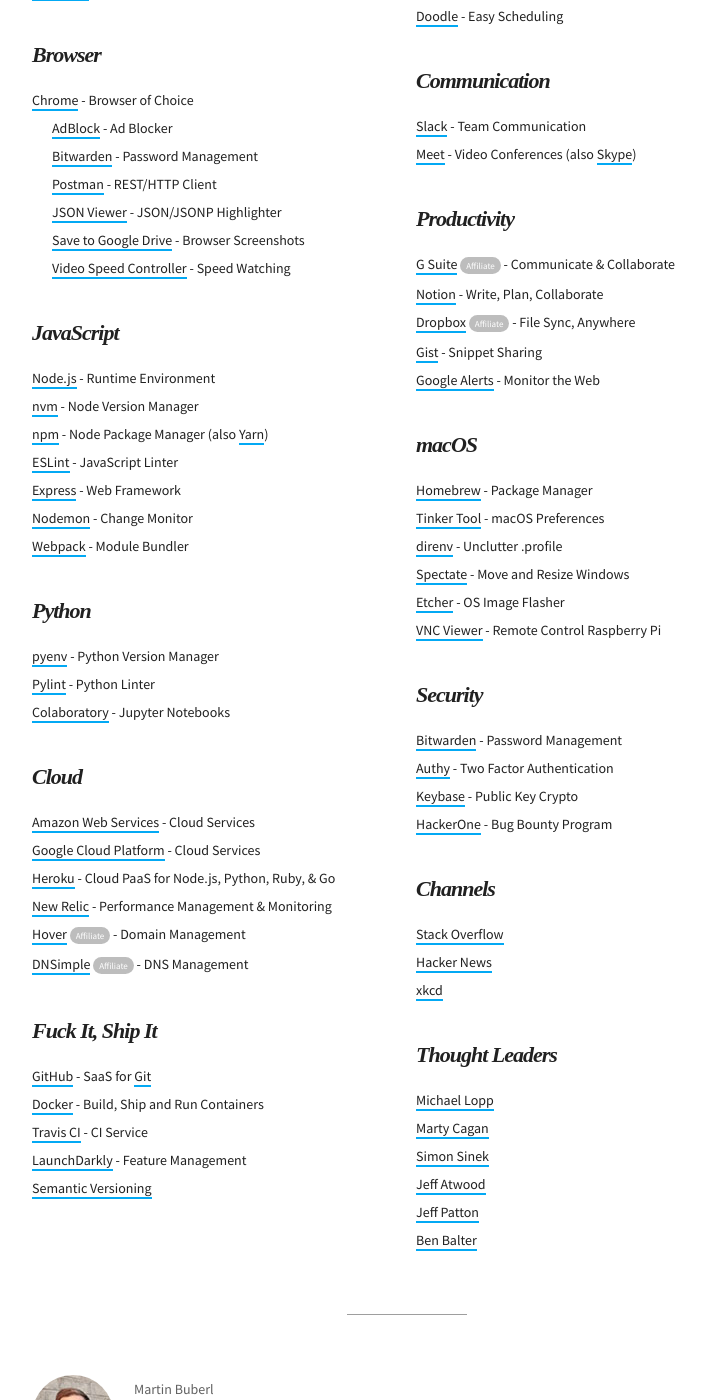
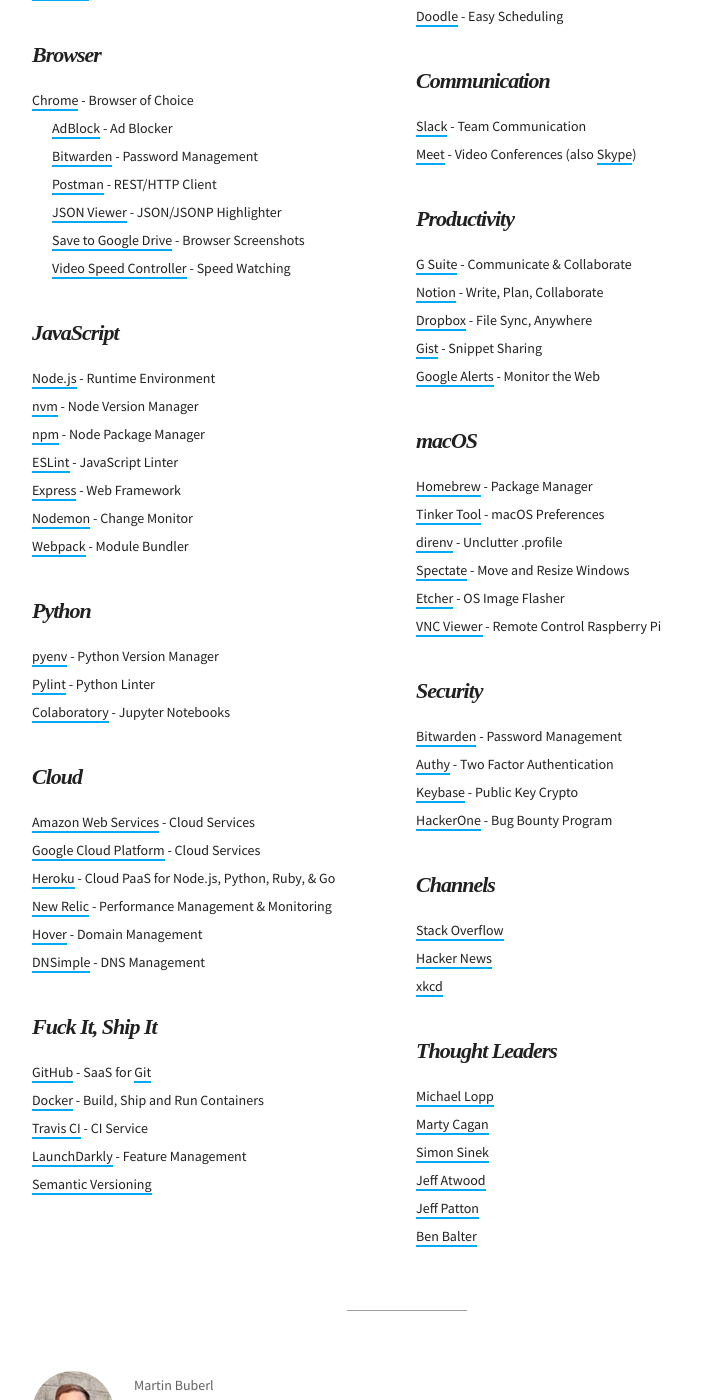
Before and after one commit to martinbuberl/martinbuberl.github.io, a Jekyll site: the page built from docs/resources.md, in a window 1280 px wide and 1400 px high, scrolled down 599 px. Shown: the whole window, without its empty margins (233-939 px from the left). Built offline with Jekyll 4.4.1, drawn with Linux system fonts in a browser that asks for light colours; nearby versions of some CDN libraries; some web fonts are replaced.

Commit message:
Updated to HTTPS, removed YARN, updated outdated links, removed affiliate links for Hover, DNSimple, G Suite and Dropbox

```diff
--- a/docs/resources.md
+++ b/docs/resources.md
@@ -29,7 +29,7 @@ Here are my bookmarks of software, services and resources, the essentials if you
   <div class="wrapper">
     <h3 id="browser" class="has-permalink">Browser<a class="permalink" title="Permalink" href="#browser">#</a></h3>
     <ul>
-      <li><a target="_blank" href="https://www.google.com/chrome/browser/">Chrome</a> - Browser of Choice
+      <li><a target="_blank" href="https://www.google.com/chrome/">Chrome</a> - Browser of Choice
         <ul>
           <li><a target="_blank" href="https://chrome.google.com/webstore/detail/adblock/gighmmpiobklfepjocnamgkkbiglidom">AdBlock</a> - Ad Blocker</li>
           <li><a target="_blank" href="https://chrome.google.com/webstore/detail/bitwarden-free-password-m/nngceckbapebfimnlniiiahkandclblb?h1=en">Bitwarden</a> - Password Management</li>
@@ -44,12 +44,12 @@ Here are my bookmarks of software, services and resources, the essentials if you
   <div class="wrapper">
     <h3 id="javascript" class="has-permalink">JavaScript<a class="permalink" title="Permalink" href="#javascript">#</a></h3>
     <ul>
-      <li><a target="_blank" href="http://nodejs.org/">Node.js</a> - Runtime Environment</li>
+      <li><a target="_blank" href="https://nodejs.org/">Node.js</a> - Runtime Environment</li>
       <li><a target="_blank" href="https://github.com/creationix/nvm">nvm</a> - Node Version Manager</li>
-      <li><a target="_blank" href="https://www.npmjs.com/">npm</a> - Node Package Manager (also <a target="_blank" href="https://yarnpkg.com/">Yarn</a>)</li>
-      <li><a target="_blank" href="http://eslint.org/">ESLint</a> - JavaScript Linter</li>
-      <li><a target="_blank" href="http://expressjs.com/">Express</a> - Web Framework</li>
-      <li><a target="_blank" href="http://nodemon.io/">Nodemon</a> - Change Monitor</li>
+      <li><a target="_blank" href="https://www.npmjs.com/">npm</a> - Node Package Manager</li>
+      <li><a target="_blank" href="https://eslint.org/">ESLint</a> - JavaScript Linter</li>
+      <li><a target="_blank" href="https://expressjs.com/">Express</a> - Web Framework</li>
+      <li><a target="_blank" href="https://nodemon.io/">Nodemon</a> - Change Monitor</li>
       <li><a target="_blank" href="https://webpack.js.org/">Webpack</a> - Module Bundler</li>
     </ul>
   </div>
@@ -64,29 +64,29 @@ Here are my bookmarks of software, services and resources, the essentials if you
   <div class="wrapper">
     <h3 id="cloud" class="has-permalink">Cloud<a class="permalink" title="Permalink" href="#cloud">#</a></h3>
     <ul>
-      <li><a target="_blank" href="http://aws.amazon.com/">Amazon Web Services</a> - Cloud Services</li>
+      <li><a target="_blank" href="https://aws.amazon.com/">Amazon Web Services</a> - Cloud Services</li>
       <li><a target="_blank" href="https://cloud.google.com/">Google Cloud Platform</a> - Cloud Services</li>
       <li><a target="_blank" href="https://www.heroku.com/">Heroku</a> - Cloud PaaS for Node.js, Python, Ruby,  &amp; Go</li>
       <li><a target="_blank" href="https://newrelic.com/">New Relic</a> - Performance Management &amp; Monitoring</li>
-      <li><a target="_blank" class="affiliate" href="https://hover.com/ySqMyxoq">Hover</a> - Domain Management</li>
-      <li><a target="_blank" class="affiliate" href="https://dnsimple.com/r/4e99a03af0e208">DNSimple</a> - DNS Management</li>
+      <li><a target="_blank" href="https://hover.com/">Hover</a> - Domain Management</li>
+      <li><a target="_blank" href="https://dnsimple.com/">DNSimple</a> - DNS Management</li>
     </ul>
   </div>
   <div class="wrapper">
     <h3 id="fuckit-shipit" class="has-permalink">Fuck It, Ship It<a class="permalink" title="Permalink" href="#fuckit-shipit">#</a></h3>
     <ul>
-      <li><a target="_blank" href="https://github.com/">GitHub</a> - SaaS for <a target="_blank" href="http://git-scm.com/">Git</a></li>
+      <li><a target="_blank" href="https://github.com/">GitHub</a> - SaaS for <a target="_blank" href="https://git-scm.com/">Git</a></li>
       <li><a target="_blank" href="https://www.docker.com/">Docker</a> - Build, Ship and Run Containers</li>
       <li><a target="_blank" href="https://travis-ci.org/">Travis CI</a> - CI Service</li>
       <li><a target="_blank" href="https://launchdarkly.com/">LaunchDarkly</a> - Feature Management</li>
-      <li><a target="_blank" href="http://semver.org/">Semantic Versioning</a></li>
+      <li><a target="_blank" href="https://semver.org/">Semantic Versioning</a></li>
     </ul>
   </div>
   <div class="wrapper">
     <h3 id="analytics" class="has-permalink">Analytics<a class="permalink" title="Permalink" href="#analytics">#</a></h3>
     <ul>
       <li><a target="_blank" href="https://segment.com/">Segment</a> - Analytics Data Hub</li>
-      <li><a target="_blank" href="http://www.google.com/analytics/">Google Analytics</a> - Web Analytics</li>
+      <li><a target="_blank" href="https://www.google.com/analytics/">Google Analytics</a> - Web Analytics</li>
       <li><a target="_blank" href="https://chartio.com/">Chartio</a> - Data Exploration</li>
     </ul>
   </div>
@@ -95,7 +95,7 @@ Here are my bookmarks of software, services and resources, the essentials if you
     <ul>
       <li><a target="_blank" href="https://trello.com/martinbuberl/recommend">Trello</a> - Project Management</li>
       <li><a target="_blank" href="https://peakon.com/">Peakon</a> - Employee Engagement</li>
-      <li><a target="_blank" href="http://doodle.com/">Doodle</a> - Easy Scheduling</li>
+      <li><a target="_blank" href="https://doodle.com/">Doodle</a> - Easy Scheduling</li>
     </ul>
   </div>
   <div class="wrapper">
@@ -108,9 +108,9 @@ Here are my bookmarks of software, services and resources, the essentials if you
   <div class="wrapper">
     <h3 id="productivity" class="has-permalink">Productivity<a class="permalink" title="Permalink" href="#productivity">#</a></h3>
     <ul>
-      <li><a target="_blank" class="affiliate" href="http://goo.gl/xfPFhk">G Suite</a> - Communicate &amp; Collaborate</li>
+      <li><a target="_blank" href="https://gsuite.google.com/">G Suite</a> - Communicate &amp; Collaborate</li>
       <li><a target="_blank" href="https://www.notion.so/">Notion</a> - Write, Plan, Collaborate</li>
-      <li><a target="_blank" class="affiliate" href="https://db.tt/lwHYI3m">Dropbox</a> - File Sync, Anywhere</li>
+      <li><a target="_blank" href="https://www.dropbox.com/">Dropbox</a> - File Sync, Anywhere</li>
       <li><a target="_blank" href="https://gist.github.com/">Gist</a> - Snippet Sharing</li>
       <li><a target="_blank" href="https://www.google.com/alerts">Google Alerts</a> - Monitor the Web</li>
     </ul>
@@ -118,11 +118,11 @@ Here are my bookmarks of software, services and resources, the essentials if you
   <div class="wrapper">
     <h3 id="macos" class="has-permalink">macOS<a class="permalink" title="Permalink" href="#macos">#</a></h3>
     <ul>
-      <li><a target="_blank" href="http://brew.sh/">Homebrew</a> - Package Manager</li>
-      <li><a target="_blank" href="http://www.bresink.com/osx/TinkerTool.html">Tinker Tool</a> - macOS Preferences</li>
+      <li><a target="_blank" href="https://brew.sh/">Homebrew</a> - Package Manager</li>
+      <li><a target="_blank" href="https://www.bresink.com/osx/TinkerTool.html">Tinker Tool</a> - macOS Preferences</li>
       <li><a target="_blank" href="https://github.com/direnv/direnv">direnv</a> - Unclutter .profile</li>
-      <li><a target="_blank" href="http://spectacleapp.com/">Spectate</a> - Move and Resize Windows</li>
-      <li><a target="_blank" href="https://etcher.io/">Etcher</a> - OS Image Flasher</li>
+      <li><a target="_blank" href="https://www.spectacleapp.com/">Spectate</a> - Move and Resize Windows</li>
+      <li><a target="_blank" href="https://www.balena.io/etcher/">Etcher</a> - OS Image Flasher</li>
       <li><a target="_blank" href="https://www.realvnc.com/en/connect/download/viewer/">VNC Viewer</a> - Remote Control Raspberry Pi</li>
     </ul>
   </div>
@@ -138,20 +138,20 @@ Here are my bookmarks of software, services and resources, the essentials if you
   <div class="wrapper">
     <h3 id="channels" class="has-permalink">Channels<a class="permalink" title="Permalink" href="#channels">#</a></h3>
     <ul>
-      <li><a target="_blank" href="http://stackoverflow.com/">Stack Overflow</a></li>
+      <li><a target="_blank" href="https://stackoverflow.com/">Stack Overflow</a></li>
       <li><a target="_blank" href="https://news.ycombinator.com/">Hacker News</a></li>
-      <li><a target="_blank" href="http://xkcd.com/">xkcd</a></li>
+      <li><a target="_blank" href="https://xkcd.com/">xkcd</a></li>
     </ul>
   </div>
   <div class="wrapper">
     <h3 id="thought-leaders" class="has-permalink">Thought Leaders<a class="permalink" title="Permalink" href="#thought-leaders">#</a></h3>
     <ul>
-      <li><a target="_blank" href="http://randsinrepose.com/">Michael Lopp</a></li>
+      <li><a target="_blank" href="https://randsinrepose.com/">Michael Lopp</a></li>
       <li><a target="_blank" href="https://svpg.com/articles/">Marty Cagan</a></li>
       <li><a target="_blank" href="https://startwithwhy.com/">Simon Sinek</a></li>
-      <li><a target="_blank" href="http://blog.codinghorror.com/">Jeff Atwood</a></li>
+      <li><a target="_blank" href="https://blog.codinghorror.com/">Jeff Atwood</a></li>
       <li><a target="_blank" href="https://jpattonassociates.com/blog/">Jeff Patton</a></li>
-      <li><a target="_blank" href="http://ben.balter.com/">Ben Balter</a></li>
+      <li><a target="_blank" href="https://ben.balter.com/">Ben Balter</a></li>
     </ul>
   </div>
 </div>
```
